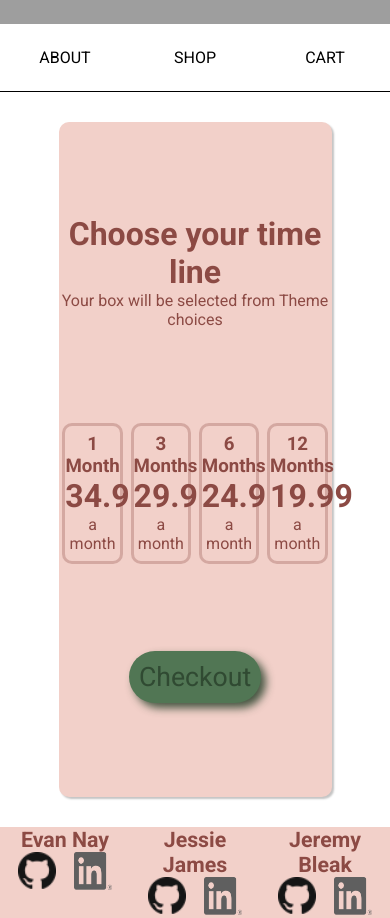
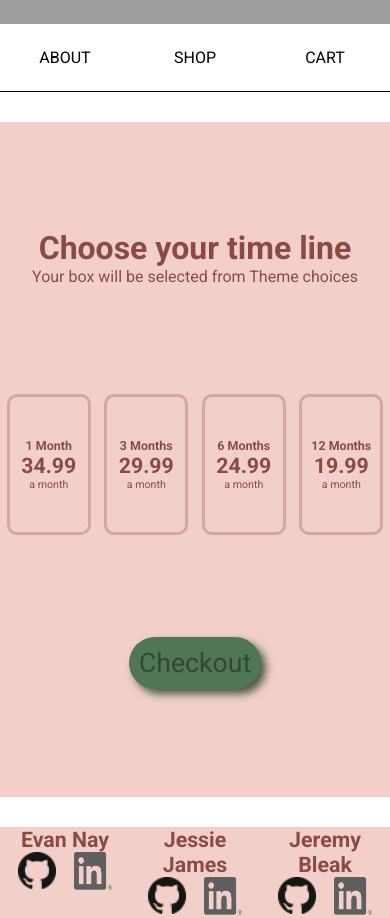
Before and after one commit to evannay/daddy-daughter-box, a React (Create React App) app in the folder client/: page /shop in a window 390 px wide. Shown: the part 820-1738 px from the top of the page. Built offline with nearby package versions, Linux system fonts and the light colour scheme; grey boxes are pictures that could not be loaded.

Commit message:
subscriptionbox

```diff
--- a/client/src/StoreFront/storeFront.css
+++ b/client/src/StoreFront/storeFront.css
@@ -70,3 +70,13 @@
     width: 100px;
     border: none;
 }
+@media(max-width: 768px){
+    .store-front-container{
+        width: 100%;
+        border-radius: 0px;
+        box-shadow: none;
+    }
+    .subsciption-box-option{
+        font-size: 8pt;
+    }
+}
```
